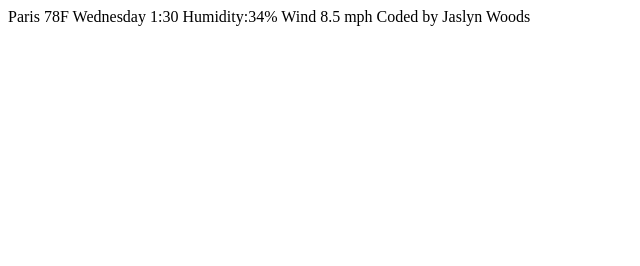
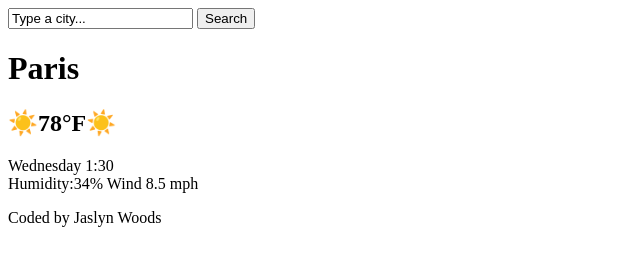
Before and after one commit to JaslynWoods/Weather-App, a plain HTML site: page index.html in a window 1280 px wide. Shown: the whole page, without its empty margins (0-640 px from the left). Drawn offline with Linux system fonts and the light colour scheme.

Commit message:
Update index.html
added my html format

```diff
--- a/index.html
+++ b/index.html
@@ -8,11 +8,17 @@
   <title>Weather App</title>
 </head>
 <body>
-  <form action=""></form>
-  Paris
-  78F
-  Wednesday 1:30
-  Humidity:34% Wind 8.5 mph
-  Coded by Jaslyn Woods
+
+<form action="/submit">
+    <input type="text" value="Type a city..." required />
+    <input type="submit" value="Search" />
+</form>
+<h1>Paris</h1>
+<h2>☀️78°F☀️</h2>
+<p>  Wednesday 1:30
+    <br />
+    Humidity:34% Wind 8.5 mph
+</p>
 </body>
+<footer>  Coded by Jaslyn Woods </footer>
 </html>
```
